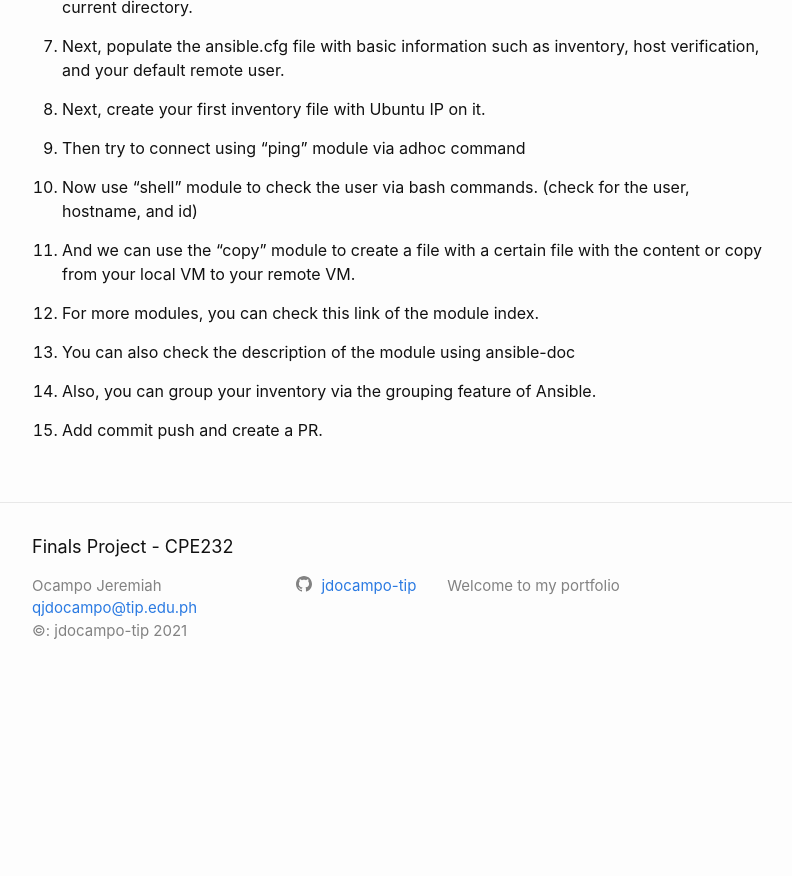
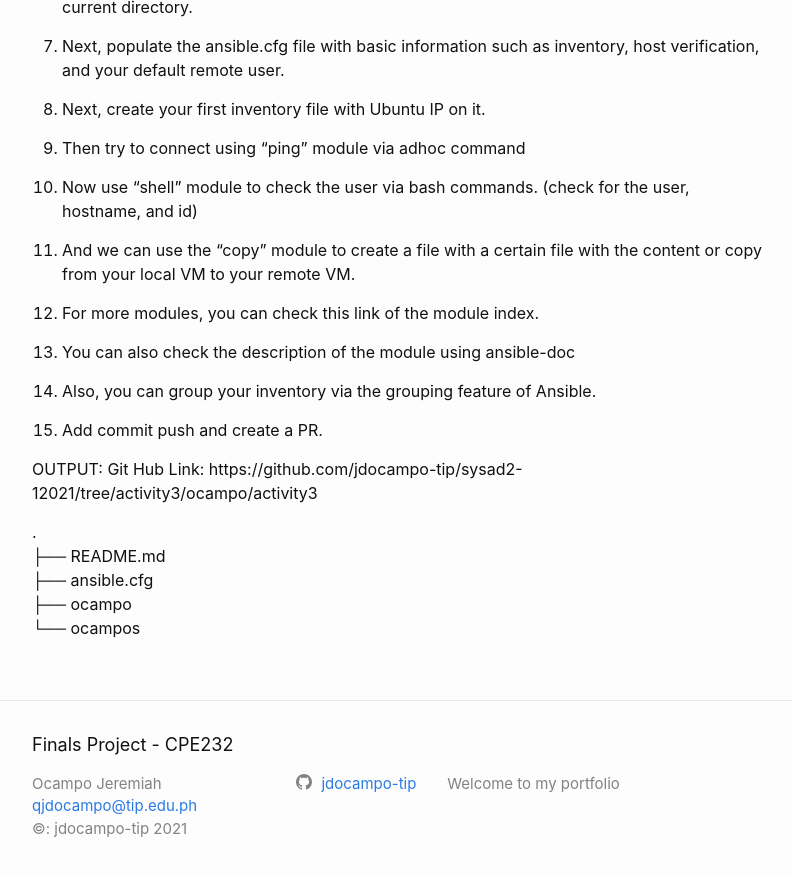
Before and after one commit to jdocampo-tip/jdocampo.github.io, a Jekyll site: the page built from Project/Prelim/_posts/2021-01-16-act03.md, in a window 1280 px wide and 900 px high, scrolled down 844 px. Shown: the top 876 px of the window, without its empty margins (238-1030 px from the left). Built offline with Jekyll 4.4.1, drawn with Linux system fonts in a browser that asks for light colours; before the commit the page ends 1546 px from its top, so only the background shows below that.

Commit message:
activity3

```diff
--- a/Project/Prelim/_posts/2021-01-16-act03.md
+++ b/Project/Prelim/_posts/2021-01-16-act03.md
@@ -42,3 +42,12 @@ Ubuntu VM,IP is 192.168.122.125 and hostname should be ubuntu-<your student numb
 14. Also, you can group your inventory via the grouping feature of Ansible.
 
 15. Add commit push and create a PR.
+
+OUTPUT:
+Git Hub Link: https://github.com/jdocampo-tip/sysad2-12021/tree/activity3/ocampo/activity3
+
+.
+├── README.md
+├── ansible.cfg
+├── ocampo
+└── ocampos
```
